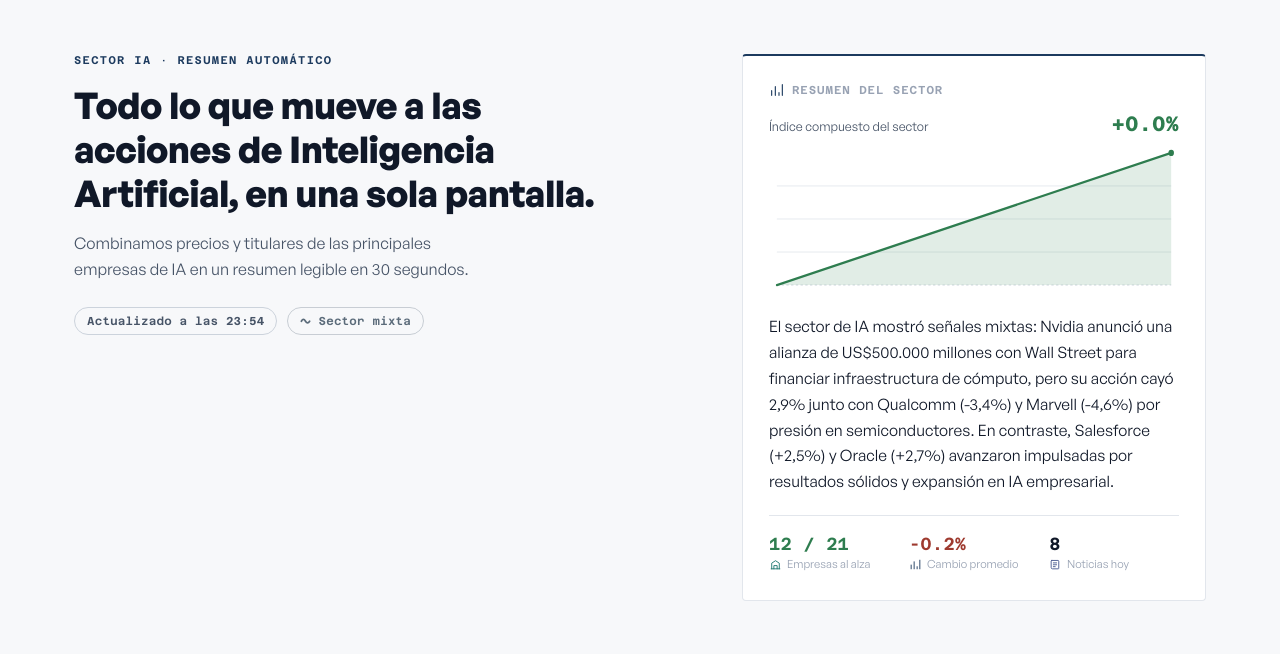
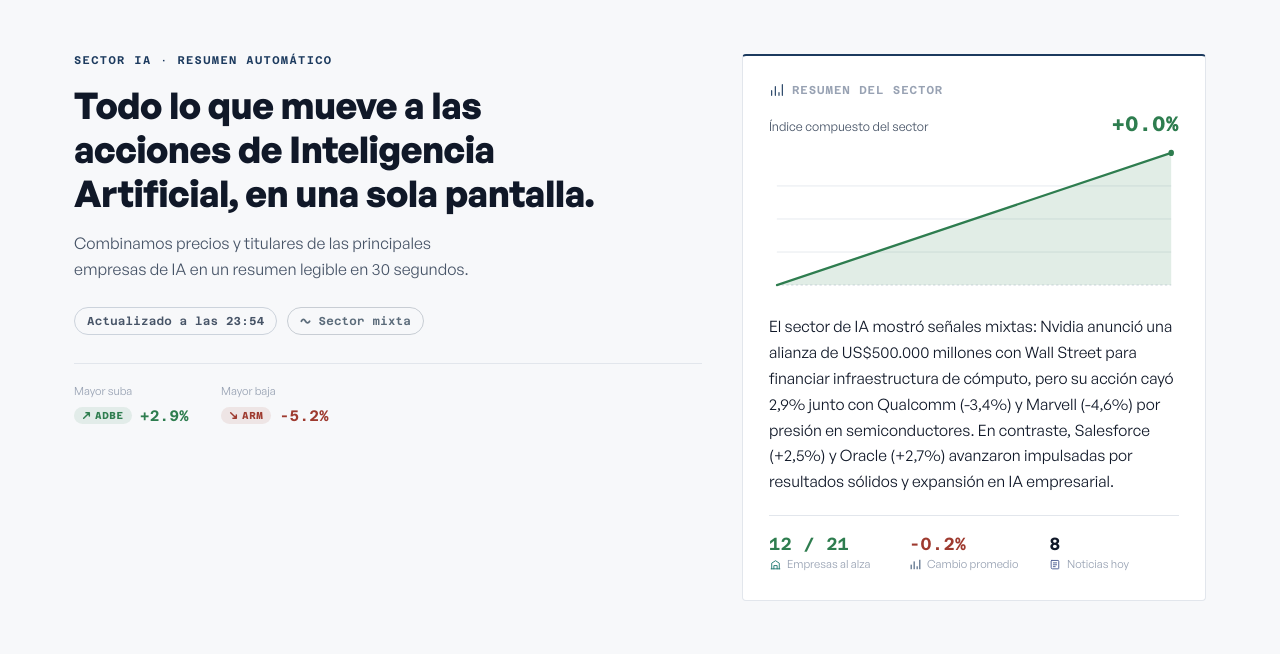
Before and after one commit to Scott1z/ai-stocks-pulse, a plain HTML site: page index.html in a window 1280 px wide. Shown: the part 109-763 px from the top of the page. Drawn offline with Linux system fonts and the light colour scheme.

Commit message:
Llena el hueco del hero con datos reales: mayor suba/baja del sector
Reemplaza el intento de ilustración (rechazado) por algo sin riesgo:
la acción que más subió y la que más bajó, calculadas en el cliente
a partir de STOCKS. Reutiliza el stock-tag existente (ticker + glifo
de tendencia) y abre el Stock Detail Modal al hacer click, igual que
una fila de la tabla. Documentado en DESIGN.md y el sidecar.

```diff
--- a/app.js
+++ b/app.js
@@ -511,6 +511,41 @@
     .join("");
 }
 
+function renderHeroMovers() {
+  const container = document.getElementById("heroMovers");
+  const withChange = STOCKS.filter((s) => s.changePct != null);
+  if (withChange.length < 2) {
+    container.innerHTML = "";
+    return;
+  }
+
+  const sorted = [...withChange].sort((a, b) => b.changePct - a.changePct);
+  const gainer = sorted[0];
+  const loser = sorted[sorted.length - 1];
+
+  const moverCard = (stock, label) => {
+    const tagCls = stock.changePct >= 0 ? "bullish" : "bearish";
+    const changeCls = stock.changePct >= 0 ? "up" : "down";
+    const sign = stock.changePct >= 0 ? "+" : "";
+    return `<button class="hero-mover" data-ticker="${stock.ticker}" type="button">
+      <span class="hero-mover-label">${label}</span>
+      <span class="hero-mover-row">
+        <span class="stock-tag ${tagCls}">${stock.ticker}</span>
+        <span class="hero-mover-change ${changeCls}">${sign}${stock.changePct.toFixed(1)}%</span>
+      </span>
+    </button>`;
+  };
+
+  container.innerHTML = moverCard(gainer, "Mayor suba") + moverCard(loser, "Mayor baja");
+
+  container.querySelectorAll(".hero-mover").forEach((btn) => {
+    btn.addEventListener("click", () => {
+      const stock = STOCKS.find((s) => s.ticker === btn.dataset.ticker);
+      if (stock) openStockModal(stock);
+    });
+  });
+}
+
 function renderStocks(filter = "all", query = "") {
   const grid = document.getElementById("stockGrid");
   const q = query.trim().toLowerCase();
@@ -840,6 +875,7 @@
   await loadData();
   renderHeroChart();
   renderSectorSummary();
+  renderHeroMovers();
   renderStocks();
   renderNews();
   renderLastUpdated();
--- a/index.html
+++ b/index.html
@@ -62,6 +62,7 @@
         <span id="lastUpdated" class="updated-badge">Actualizado hace un momento</span>
         <span id="sectorSentiment" class="sentiment-badge sentiment-bullish">Sector alcista</span>
       </div>
+      <div class="hero-movers" id="heroMovers"></div>
     </div>
     <div class="hero-card" id="sectorSummaryCard">
       <h2><svg class="icon-glyph icon-navy" viewBox="0 0 24 24" fill="none" stroke="currentColor" stroke-width="1.7" stroke-linecap="round" stroke-linejoin="round" aria-hidden="true"><path d="M4 20V13M9.5 20V7M15 20V16M20 20V4"/></svg>Resumen del sector</h2>
--- a/service-worker.js
+++ b/service-worker.js
@@ -1,4 +1,4 @@
-const CACHE_NAME = "ai-stocks-pulse-v17";
+const CACHE_NAME = "ai-stocks-pulse-v18";
 const CORE_ASSETS = [
   "./",
   "./index.html",
--- a/styles.css
+++ b/styles.css
@@ -349,6 +349,46 @@
 }
 
 .hero-meta { display: flex; flex-wrap: wrap; gap: 10px; }
+
+/* Real-data fill for the hero-text column's remaining space below the
+   badges — the sector's top gainer/loser, clickable straight into the
+   Stock Detail Modal. Reuses the existing stock-tag (ticker + trend
+   glyph) rather than inventing a new pill style. */
+.hero-movers {
+  display: flex;
+  gap: 32px;
+  margin-top: 28px;
+  padding-top: 20px;
+  border-top: 1px solid var(--line);
+}
+.hero-mover {
+  display: flex;
+  flex-direction: column;
+  align-items: flex-start;
+  gap: 8px;
+  background: none;
+  border: none;
+  padding: 0;
+  font: inherit;
+  text-align: left;
+  cursor: pointer;
+}
+.hero-mover-label {
+  font-size: 0.7rem;
+  color: var(--text-faint);
+  transition: color 0.12s ease;
+}
+.hero-mover:hover .hero-mover-label,
+.hero-mover:focus-visible .hero-mover-label { color: var(--text-dim); }
+.hero-mover-row { display: flex; align-items: center; gap: 8px; }
+.hero-mover-change {
+  font-family: var(--font-data);
+  font-variant-numeric: tabular-nums;
+  font-weight: 600;
+  font-size: 0.95rem;
+}
+.hero-mover-change.up { color: var(--rise); }
+.hero-mover-change.down { color: var(--fall); }
 
 .updated-badge, .sentiment-badge {
   font-family: var(--font-data);
```
Also changed, not shown: DESIGN.md (+4 -1 lines), .impeccable/design.json.
